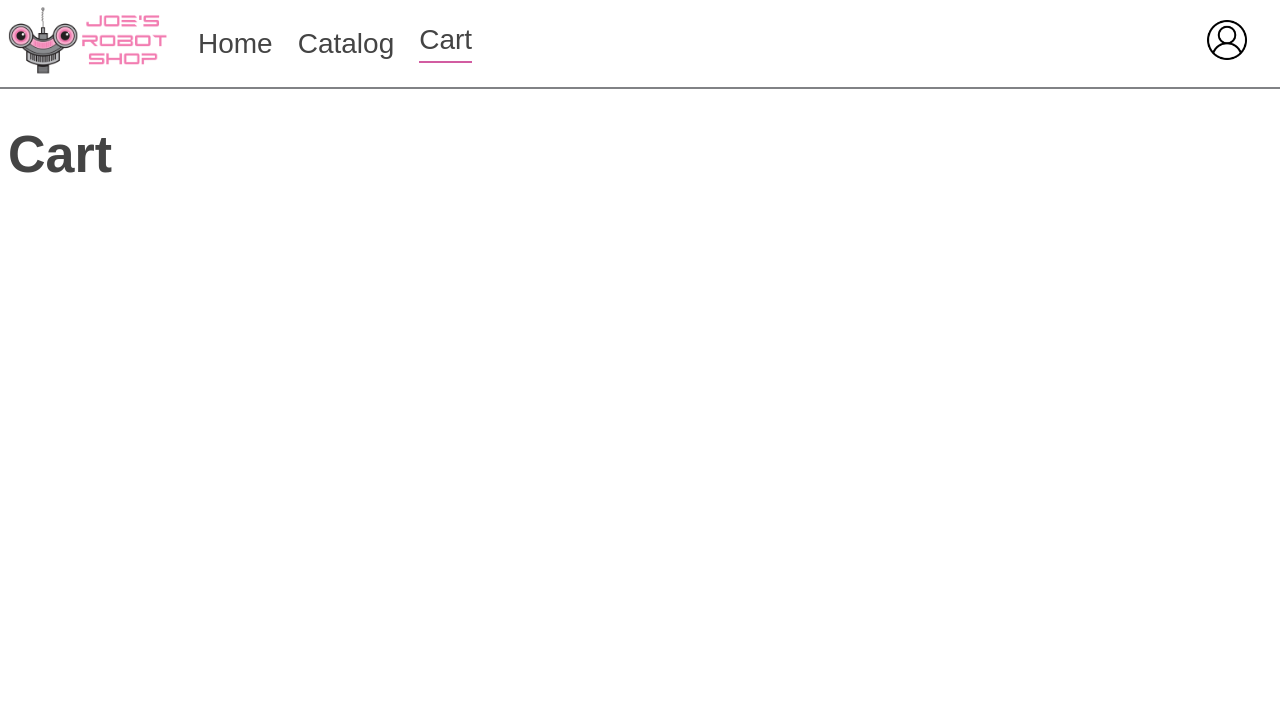
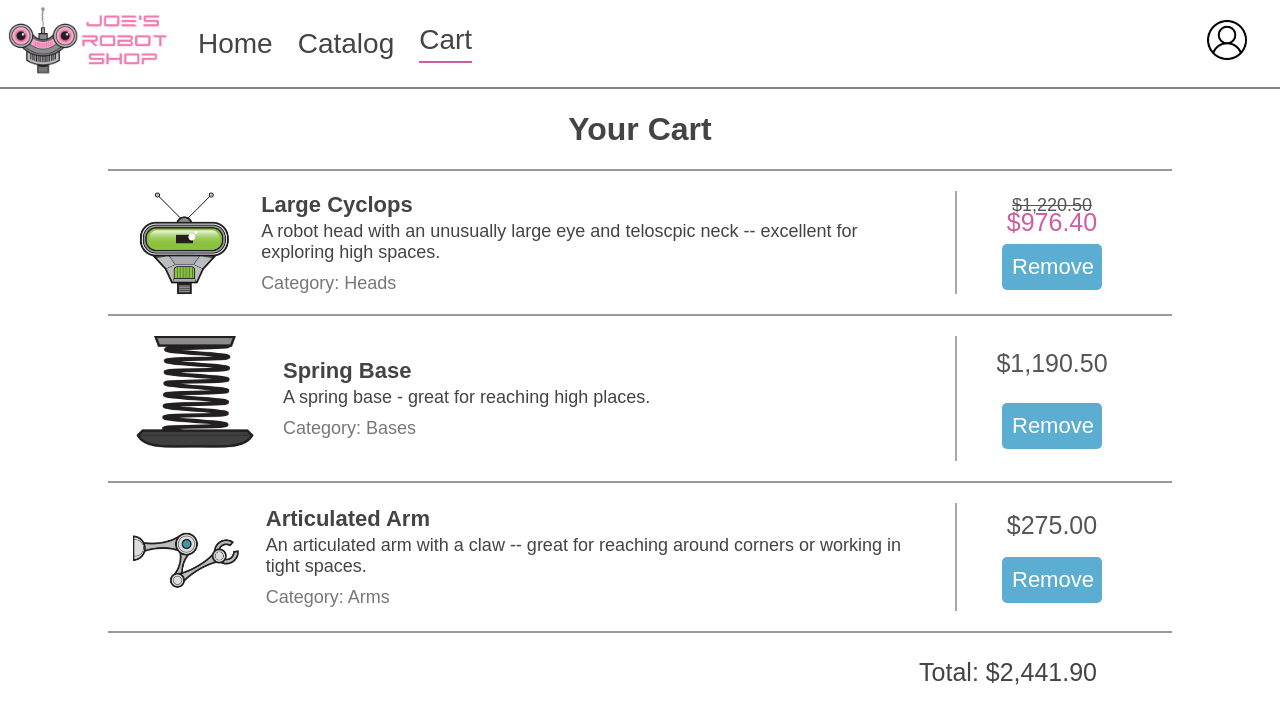
Before and after one commit to jmcooper/nextjs-joes-robot-shop, a Next.js app: page /cart in a window 1280 px wide. Shown: the top 724 px of the page. Built offline with nearby package versions, Linux system fonts and the light colour scheme.

Commit message:
Finish cart page.

```diff
--- /dev/null
+++ b/pages/cart/Cart.module.scss
@@ -0,0 +1,32 @@
+.container {
+  display: flex;
+  flex-direction: column;
+}
+
+.header {
+  font-size: 32px;
+  align-self: center;
+}
+
+.emptyCart {
+  margin: 0 100px;
+  align-self: center;
+  font-size: 20px;
+  margin-top: 20px;
+}
+
+.cart {
+  margin: 0 100px;
+  border-top: 2px solid #999;
+
+  .cartItem {
+    border-bottom: 2px solid #999;
+  }
+}
+
+.total {
+  margin: 25px 175px 0 0;
+  align-self: right;
+  font-size: 25px;
+  text-align: right;
+}
--- a/pages/cart/index.js
+++ b/pages/cart/index.js
@@ -1,3 +1,84 @@
+import React, { useState } from 'react'
+
+import ProductDetails from '../../components/product-details/ProductDetails'
+import { currencyFormat } from '../../utils/numericFormatters'
+import styles from './Cart.module.scss'
+
 export default function Cart() {
-  return <h1>Cart</h1>;
+  const [cartItems, updateCartItems] = useState([
+    {
+      id: 1,
+      description:
+        'A robot head with an unusually large eye and teloscpic neck -- excellent for exploring high spaces.',
+      name: 'Large Cyclops',
+      imageName: 'head-big-eye.png',
+      category: 'Heads',
+      price: 1220.5,
+      discount: 0.2,
+    },
+    {
+      id: 17,
+      description: 'A spring base - great for reaching high places.',
+      name: 'Spring Base',
+      imageName: 'base-spring.png',
+      category: 'Bases',
+      price: 1190.5,
+      discount: 0,
+    },
+    {
+      id: 6,
+      description:
+        'An articulated arm with a claw -- great for reaching around corners or working in tight spaces.',
+      name: 'Articulated Arm',
+      imageName: 'arm-articulated-claw.png',
+      category: 'Arms',
+      price: 275,
+      discount: 0,
+    },
+  ])
+
+  function renderEmptyCart() {
+    return (
+      <div className={styles.emptyCart}>You have no items in your cart</div>
+    )
+  }
+
+  function removeItemFromCart(cartItem) {
+    updateCartItems(cartItems.filter(item => item !== cartItem))
+  }
+
+  function renderCartItem(cartItem, i) {
+    return (
+      <li className={styles.cartItem} key={i}>
+        <ProductDetails product={cartItem} >
+          <button onClick={() => removeItemFromCart(cartItem)}>Remove</button >
+        </ProductDetails >
+      </li >
+    )
+  }
+
+  function renderCart() {
+    return (
+      <ul className={styles.cart}>
+        {cartItems.map(renderCartItem)}
+      </ul >
+    )
+  }
+
+  function getCartTotal() {
+    const totalCost = cartItems.reduce((prev, curr) => {
+      const itemPrice = curr.discount === 0 ? curr.price : curr.price * (1 - curr.discount)
+      return prev + itemPrice
+    }, 0)
+
+    return currencyFormat(totalCost)
+  }
+
+  return (
+    <div className={styles.container}>
+      <h1 className={styles.header}>Your Cart</h1>
+      {cartItems.length > 0 ? renderCart() : renderEmptyCart()}
+      <div className={styles.total}>Total: {getCartTotal()}</div>
+    </div >
+  )
 }
```
